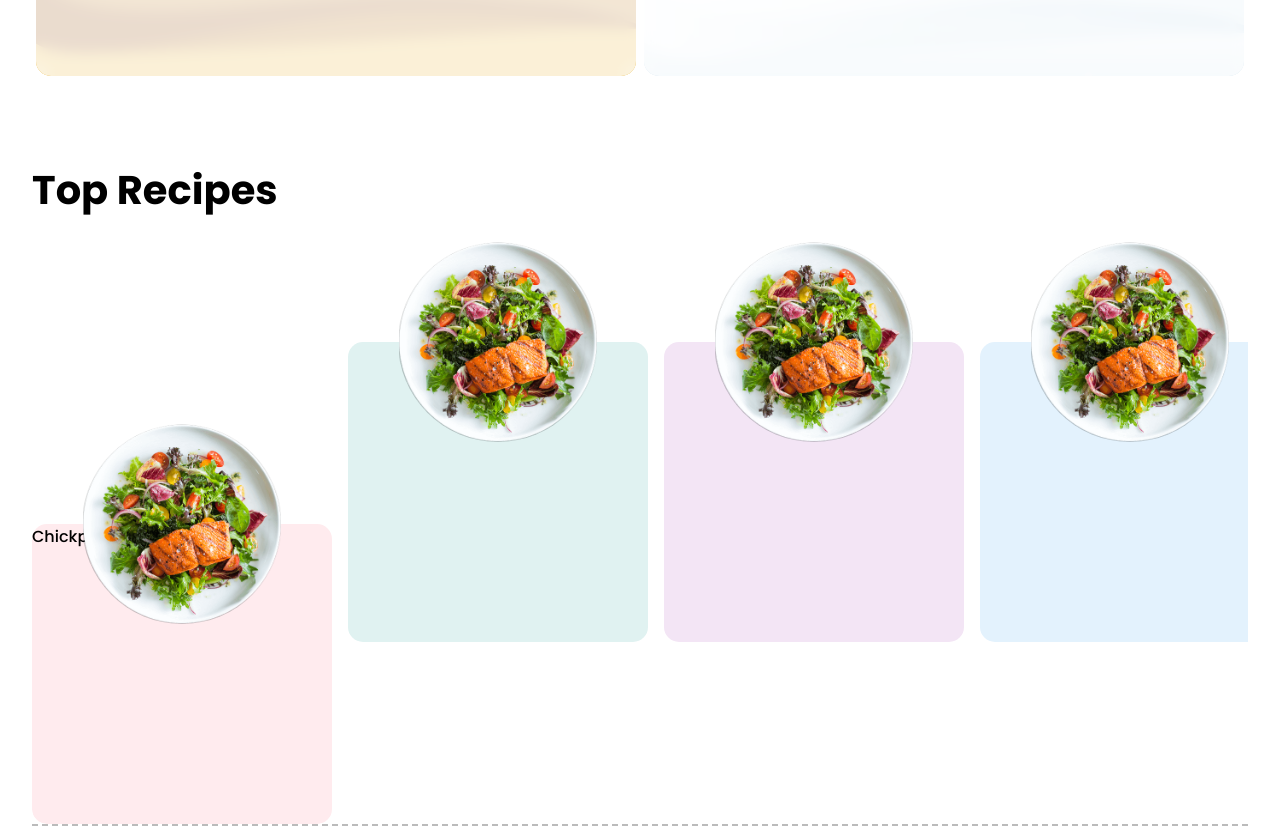
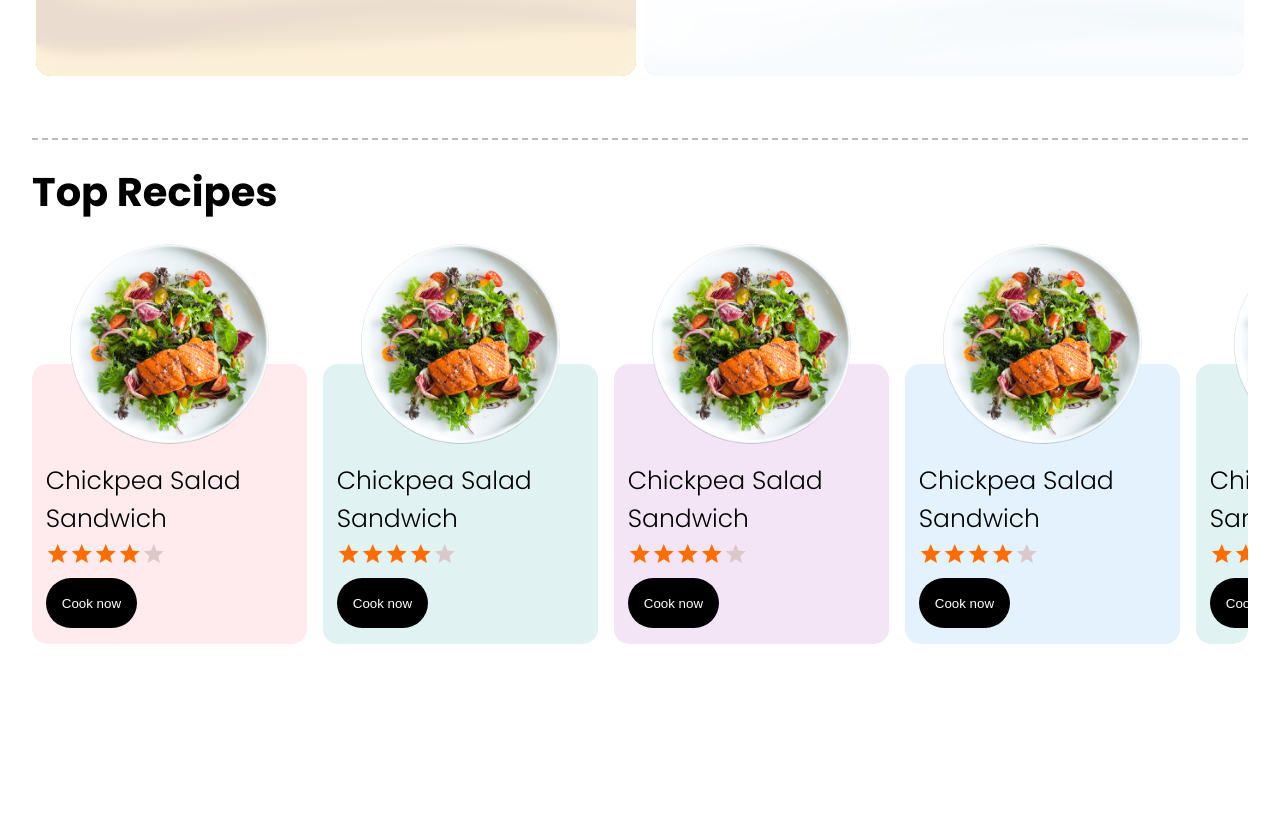
Before and after one commit to neelpatel104/AngularProjects, an Angular app in the folder RecipeHut/: page / in a window 1280 px wide. Shown: the part 1600-2426 px from the top of the page. After the commit the page ends 2244 px from the top, so only its background shows below. Built offline with nearby package versions, Linux system fonts and the light colour scheme.

Commit message:
Added UI for Top Recipes

```diff
--- a/RecipeHut/src/app/home/home.component.html
+++ b/RecipeHut/src/app/home/home.component.html
@@ -109,42 +109,146 @@
 		fxLayoutAlign.lt-md="start end"> Top Recipes </h1>
 	<div class="top-recipes-container-items-container">
 		<div class="single-top-recipe-container">
-			<div class="single-top-recipe-container-flexed">
-				<img class="recipe-image" src="../../assets/top_recipe_2.png" fxLayoutAlign="center center"/>
-				<div class="recipe-info" id="top-recipe-1">
-                                        Chickpea Salad Sandwich
+			<div 	class="single-top-recipe-container-flexed"
+					fxLayout="column"
+					fxLayoutAlign="start center">
+				<img class="recipe-image" src="../../assets/top_recipe_2.png" />
+				<div 	class="info-container"
+						id="top-recipe-1"
+						fxLayoutAlign="center end">
+						<div 	class="main-container"
+								fxLayout="column"
+								fxLayoutAlign="start start">
+							<h1 class="heading"> Chickpea Salad Sandwich</h1>
+							<div 	class="stars-container"
+									fxLayout="row"
+									fxLayoutAlign="start center">
+								<mat-icon class="star-icon-checked"> star </mat-icon>
+								<mat-icon class="star-icon-checked"> star </mat-icon>
+								<mat-icon class="star-icon-checked"> star </mat-icon>
+								<mat-icon class="star-icon-checked"> star </mat-icon>
+								<mat-icon class="star-icon-empty"> star </mat-icon>
+							</div>
+							<button class="action-button">
+								Cook now
+							</button>
+						</div>
 				</div>
 			</div>
 		</div>
+
 		<div class="single-top-recipe-container">
-			<div class="single-top-recipe-container-flexed">
+			<div 	class="single-top-recipe-container-flexed"
+					fxLayout="column"
+					fxLayoutAlign="start center">
 				<img class="recipe-image" src="../../assets/top_recipe_2.png" />
-				<div class="recipe-info" id="top-recipe-2">
-
+				<div 	class="info-container"
+						id="top-recipe-2"
+						fxLayoutAlign="center end">
+						<div 	class="main-container"
+								fxLayout="column"
+								fxLayoutAlign="start start">
+							<h1 class="heading"> Chickpea Salad Sandwich</h1>
+							<div 	class="stars-container"
+									fxLayout="row"
+									fxLayoutAlign="start center">
+								<mat-icon class="star-icon-checked"> star </mat-icon>
+								<mat-icon class="star-icon-checked"> star </mat-icon>
+								<mat-icon class="star-icon-checked"> star </mat-icon>
+								<mat-icon class="star-icon-checked"> star </mat-icon>
+								<mat-icon class="star-icon-empty"> star </mat-icon>
+							</div>
+							<button class="action-button">
+								Cook now
+							</button>
+						</div>
 				</div>
 			</div>
 		</div>
+
 		<div class="single-top-recipe-container">
-			<div class="single-top-recipe-container-flexed">
+			<div 	class="single-top-recipe-container-flexed"
+					fxLayout="column"
+					fxLayoutAlign="start center">
 				<img class="recipe-image" src="../../assets/top_recipe_2.png" />
-				<div class="recipe-info" id="top-recipe-3">
-
+				<div 	class="info-container"
+						id="top-recipe-3"
+						fxLayoutAlign="center end">
+						<div 	class="main-container"
+								fxLayout="column"
+								fxLayoutAlign="start start">
+							<h1 class="heading"> Chickpea Salad Sandwich</h1>
+							<div 	class="stars-container"
+									fxLayout="row"
+									fxLayoutAlign="start center">
+								<mat-icon class="star-icon-checked"> star </mat-icon>
+								<mat-icon class="star-icon-checked"> star </mat-icon>
+								<mat-icon class="star-icon-checked"> star </mat-icon>
+								<mat-icon class="star-icon-checked"> star </mat-icon>
+								<mat-icon class="star-icon-empty"> star </mat-icon>
+							</div>
+							<button class="action-button">
+								Cook now
+							</button>
+						</div>
 				</div>
 			</div>
 		</div>
+
 		<div class="single-top-recipe-container">
-			<div class="single-top-recipe-container-flexed">
+			<div 	class="single-top-recipe-container-flexed"
+					fxLayout="column"
+					fxLayoutAlign="start center">
 				<img class="recipe-image" src="../../assets/top_recipe_2.png" />
-				<div class="recipe-info" id="top-recipe-4">
-
+				<div 	class="info-container"
+						id="top-recipe-4"
+						fxLayoutAlign="center end">
+						<div 	class="main-container"
+								fxLayout="column"
+								fxLayoutAlign="start start">
+							<h1 class="heading"> Chickpea Salad Sandwich</h1>
+							<div 	class="stars-container"
+									fxLayout="row"
+									fxLayoutAlign="start center">
+								<mat-icon class="star-icon-checked"> star </mat-icon>
+								<mat-icon class="star-icon-checked"> star </mat-icon>
+								<mat-icon class="star-icon-checked"> star </mat-icon>
+								<mat-icon class="star-icon-checked"> star </mat-icon>
+								<mat-icon class="star-icon-empty"> star </mat-icon>
+							</div>
+							<button class="action-button">
+								Cook now
+							</button>
+						</div>
 				</div>
 			</div>
 		</div>
+
 		<div class="single-top-recipe-container">
-			<div class="single-top-recipe-container-flexed">
+			<div 	class="single-top-recipe-container-flexed"
+					fxLayout="column"
+					fxLayoutAlign="start center">
 				<img class="recipe-image" src="../../assets/top_recipe_2.png" />
-				<div class="recipe-info" id="top-recipe-5">
-
+				<div 	class="info-container"
+						id="top-recipe-5"
+						fxLayoutAlign="center end">
+						<div 	class="main-container"
+								fxLayout="column"
+								fxLayoutAlign="start start">
+							<h1 class="heading"> Chickpea Salad Sandwich</h1>
+							<div 	class="stars-container"
+									fxLayout="row"
+									fxLayoutAlign="start center">
+								<mat-icon class="star-icon-checked"> star </mat-icon>
+								<mat-icon class="star-icon-checked"> star </mat-icon>
+								<mat-icon class="star-icon-checked"> star </mat-icon>
+								<mat-icon class="star-icon-checked"> star </mat-icon>
+								<mat-icon class="star-icon-empty"> star </mat-icon>
+							</div>
+							<button class="action-button">
+								Cook now
+							</button>
+						</div>
 				</div>
 			</div>
 		</div>
--- a/RecipeHut/src/app/home/home.component.scss
+++ b/RecipeHut/src/app/home/home.component.scss
@@ -217,8 +217,7 @@
     height:fit-content;
     margin-top:16px;
     background:transparent;
-    // border-top: 2px dashed #BBBBBB;
-    border-bottom: 2px dashed #BBBBBB;
+    border-top: 2px dashed #BBBBBB;
 
     &-heading {
         width:100%;
@@ -227,7 +226,6 @@
         padding: 32px 0 32px 0;
         font-size:40px;
         line-height:40px;
-        // background:blue;
     }
 
     &-items-container {
@@ -235,13 +233,10 @@
         height: fit-content;
         border-radius:15px;
         overflow-x: scroll;
-        overflow-y: scroll;
         white-space: nowrap;
-        padding:0;
-        // background:red;
 
         .single-top-recipe-container {
-            width:300px;
+            width:275px;
             height:400px;
             margin: 0 8px 0 8px;
             display:inline-block;
@@ -254,29 +249,74 @@
             &-flexed{
                 width:100%;
                 height:100%;
+                position:relative;
                 border-radius:15px;
-                // background:red;
 
                 .recipe-image {
-                    width:200px;
-                    height:200px;
-                    display:block;
-                    position:relative;
+                    position: absolute;
+                    width:auto;
+                    height:50%;
+                    object-fit: cover;
+                    border-radius: 100px;
                     z-index: 2;
-                    border-radius:100px;
-                    margin: 0 auto;
-                    object-fit: contain;
-                    box-sizing: border-box;
-                    // background:blue;
                 }
 
-                .recipe-info {
+                .info-container {
                     width:100%;
-                    height: calc(100% - 100px);
+                    height:70%;
                     position:relative;
-                    top: -100px;
                     z-index: 1;
+                    margin-top:auto;
                     border-radius:15px;
+
+                    .main-container {
+                        width:90%;
+                        height:65%;
+                        // background:blue;
+
+                        .heading {
+                            width:100%;
+                            height:fit-content;
+                            margin:0;
+                            font-size: 25px;
+                            font-weight: 300;
+                            white-space: initial;
+                            overflow: hidden;
+                            text-overflow: ellipsis;
+                            display: -webkit-box;
+                            -webkit-line-clamp: 2; /* number of lines to show */
+                            line-clamp: 2;
+                            -webkit-box-orient: vertical;
+                            // background:yellow;
+                        }
+
+                        .stars-container {
+                            width:100%;
+                            height:fit-content;
+                            margin: 4px 0 4px 0;
+                            // background:red;
+
+                            .star-icon-empty {
+                                color: rgb(219, 200, 200);
+                            }
+
+                            .star-icon-checked{
+                                color:#FF6D00;
+                            }
+                        }
+
+                        .action-button {
+                            width:fit-content;
+                            height:50px;
+                            padding:16px;
+                            margin: 8px 0 8px 0;
+                            border:none;
+                            outline:none;
+                            border-radius:100px;
+                            color:white;
+                            background:black;
+                        }
+                    }
                 }
 
                 #top-recipe-1 {
```
